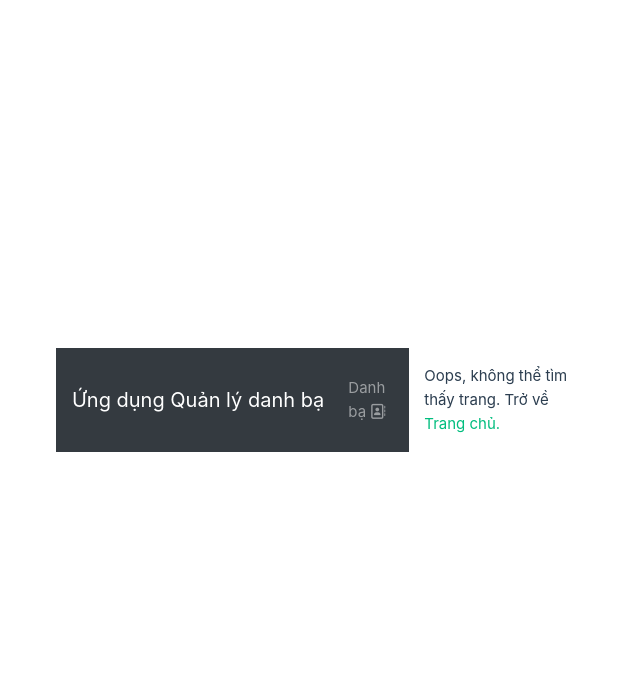
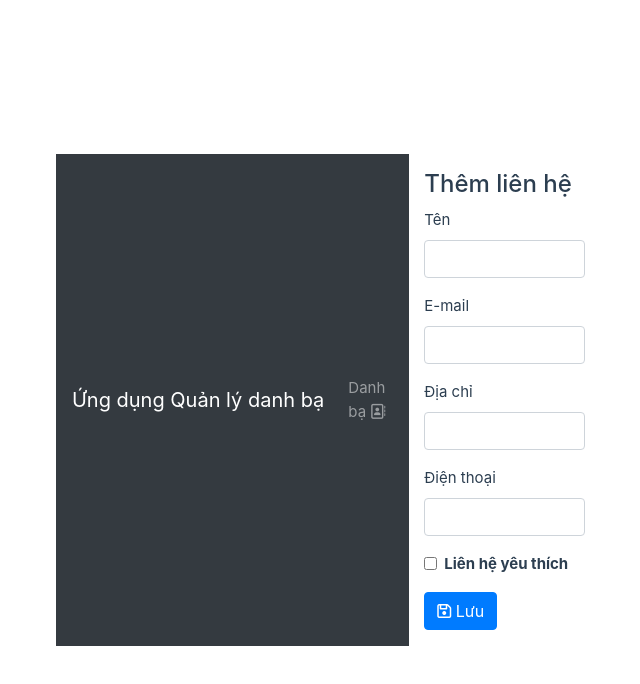
Before and after one commit to duongb1910356/contactbook-frontend, a Vue app: page /contacts/add in a window 1280 px wide. Shown: the top 684 px of the page, without its empty margins (8-648 px from the left). Built offline with nearby package versions, Linux system fonts and the light colour scheme; no server answers.

Commit message:
Them chuc nang them lien he moi

```diff
--- a/src/components/ContactForm.vue
+++ b/src/components/ContactForm.vue
@@ -11,7 +11,7 @@
                 class="form-control"
                 v-model="contactLocal.name"
             />
-            <ErrorMessage namme="name" class="error-feedback" />
+            <ErrorMessage name="name" class="error-feedback" />
         </div>
         <div class="form-group">
             <label for="email">E-mail</label>
@@ -55,14 +55,16 @@
             </label>
         </div>
         <div class="form-group">
-            <button class="btn btn-primary">Lưu</button>
+            <button class="btn btn-primary">
+                <i class="fa-regular fa-floppy-disk"></i> Lưu
+            </button>
             <button
                 v-if="contactLocal._id"
                 type="button"
                 class="ml-2 btn btn-danger"
                 @click="deleteContact"
             >
-                Xóa
+            <i class="fas fa-trash-alt"></i> Xóa
             </button>
         </div>
     </Form>
--- a/src/router/index.js
+++ b/src/router/index.js
@@ -17,6 +17,11 @@ const routes = [
         name: "contact.edit",
         component: () => import("@/views/ContactEdit.vue"),
         props: true
+    },
+    {
+        path: "/contacts/add",
+        name: "contact.add",
+        component: () => import("@/views/ContactAdd.vue"),
     }
 ];
 
--- /dev/null
+++ b/src/views/ContactAdd.vue
@@ -0,0 +1,40 @@
+<template>
+    <div v-if="contact" class="page">
+        <h4>Thêm liên hệ</h4>
+        <ContactForm
+            :contact="contact"
+            @submit:contact="addNewContact"
+        />
+        <p>{{message}}</p>
+    </div>
+</template>
+
+<script>
+import ContactForm from "@/components/ContactForm.vue";
+import ContactService from "@/services/contact.service";
+export default {
+    components:{
+        ContactForm,
+    },
+    data(){
+        return{
+            contact: null,
+            message: "",
+        };
+    },
+    methods:{
+        async addNewContact(data){
+            try {
+                await ContactService.create(data);
+                this.message = "Liên hệ mới được thêm thành công.";
+            } catch (error) {
+                console.log(error);
+            }
+        },
+    },
+    created(){
+        this.contact = new Object();
+        this.message = "";
+    },
+}
+</script>
```
